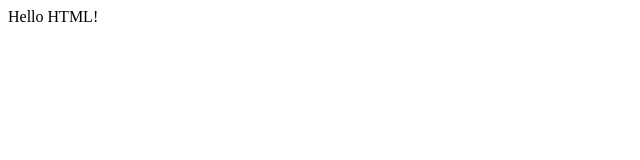
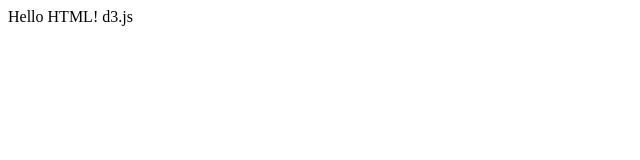
Before and after one commit to summerwill/D3_hw00, a plain HTML site: page index.html in a window 1280 px wide. Shown: the full height of the page, 0-640 px from the left. Drawn offline with Linux system fonts and the light colour scheme.

Commit message:
add d3.js text

```diff
--- a/index.html
+++ b/index.html
@@ -6,7 +6,7 @@
 </head>
 <body>
 
-<div>Hello HTML!</div>
+<div>Hello HTML! d3.js</div>
 
 </body>
 </html>
```
